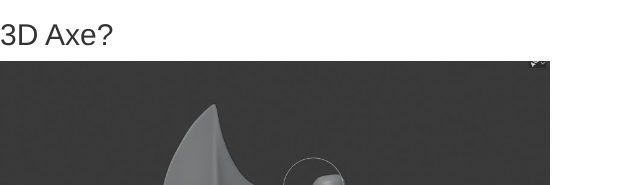
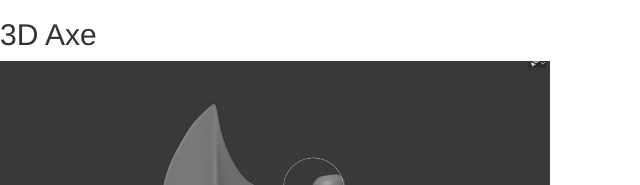
Before and after one commit to daitann/daitann.github.io, a plain HTML site: page personal.html in a window 1280 px wide. Shown: the part 294-479 px from the top of the page, 0-640 px from the left. Drawn offline with nearby package versions, Linux system fonts and the light colour scheme.

Commit message:
Update personal.html

```diff
--- a/personal.html
+++ b/personal.html
@@ -55,7 +55,7 @@
 </nav>
 
 
-<h2>3D Axe?</h2>
+<h2>3D Axe</h2>
   <a href="axe.jpg"><img src="axe.jpg" width="550">
   </a>
   <br>
```
